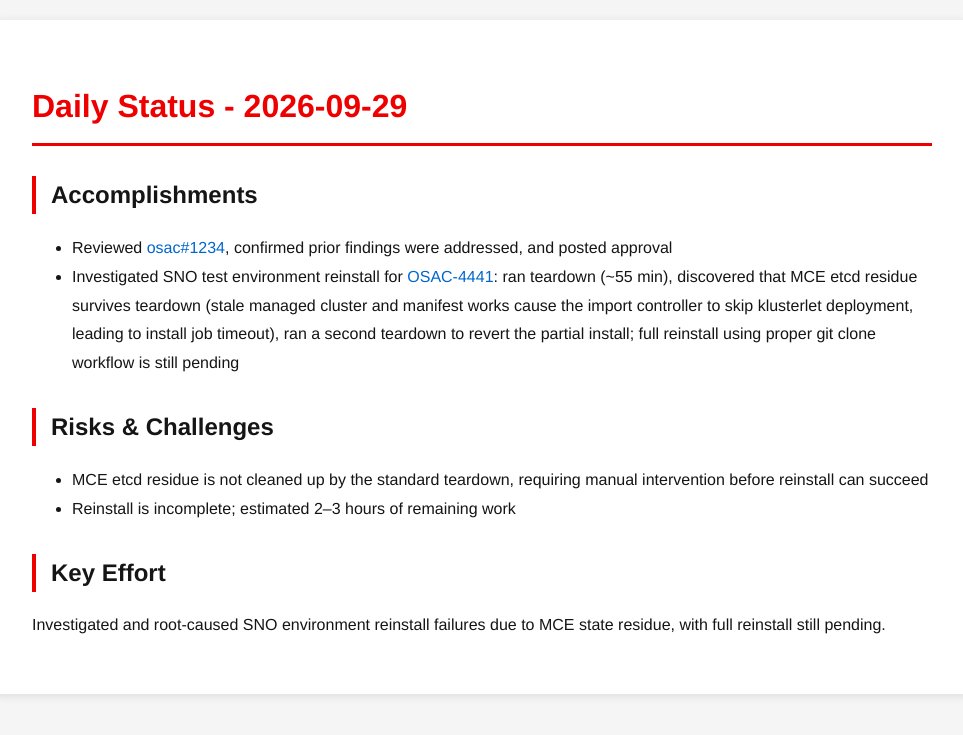
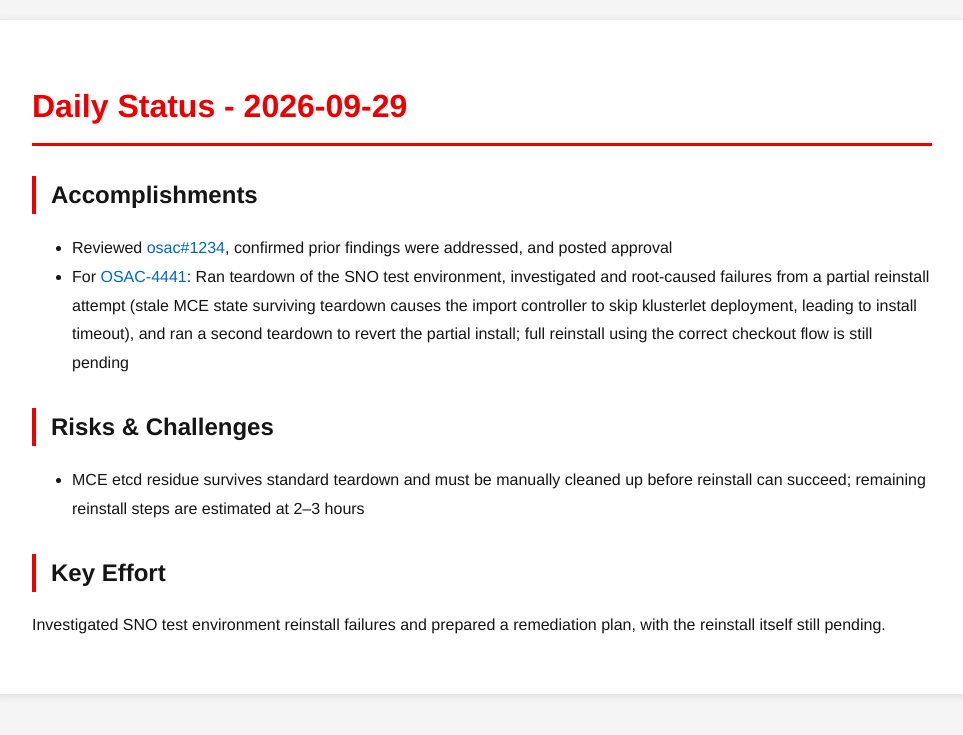
Before and after one commit to tzvatot/daily-status, a Jekyll site: the page built from 2026-09-29.md, in a window 1280 px wide. Shown: the top 735 px of the page, without its empty margins (158-1121 px from the left). Built offline with Jekyll 4.4.1, drawn with Linux system fonts in a browser that asks for light colours.

Commit message:
Daily status update - 2026-09-29

```diff
--- a/2026-09-29.md
+++ b/2026-09-29.md
@@ -8,11 +8,10 @@ date: 2026-09-29
 
 ## Accomplishments
 - Reviewed [osac#1234](https://github.com/osac-project/osac/pull/1234), confirmed prior findings were addressed, and posted approval
-- Investigated SNO test environment reinstall for [OSAC-4441](https://redhat.atlassian.net/browse/OSAC-4441): ran teardown (~55 min), discovered that MCE etcd residue survives teardown (stale managed cluster and manifest works cause the import controller to skip klusterlet deployment, leading to install job timeout), ran a second teardown to revert the partial install; full reinstall using proper git clone workflow is still pending
+- For [OSAC-4441](https://redhat.atlassian.net/browse/OSAC-4441): Ran teardown of the SNO test environment, investigated and root-caused failures from a partial reinstall attempt (stale MCE state surviving teardown causes the import controller to skip klusterlet deployment, leading to install timeout), and ran a second teardown to revert the partial install; full reinstall using the correct checkout flow is still pending
 
 ## Risks & Challenges
-- MCE etcd residue is not cleaned up by the standard teardown, requiring manual intervention before reinstall can succeed
-- Reinstall is incomplete; estimated 2–3 hours of remaining work
+- MCE etcd residue survives standard teardown and must be manually cleaned up before reinstall can succeed; remaining reinstall steps are estimated at 2–3 hours
 
 ## Key Effort
-Investigated and root-caused SNO environment reinstall failures due to MCE state residue, with full reinstall still pending.
+Investigated SNO test environment reinstall failures and prepared a remediation plan, with the reinstall itself still pending.
```
